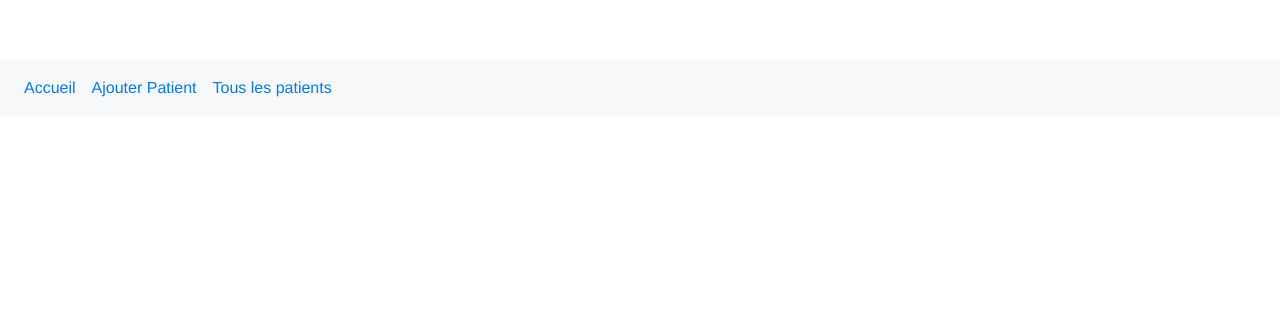
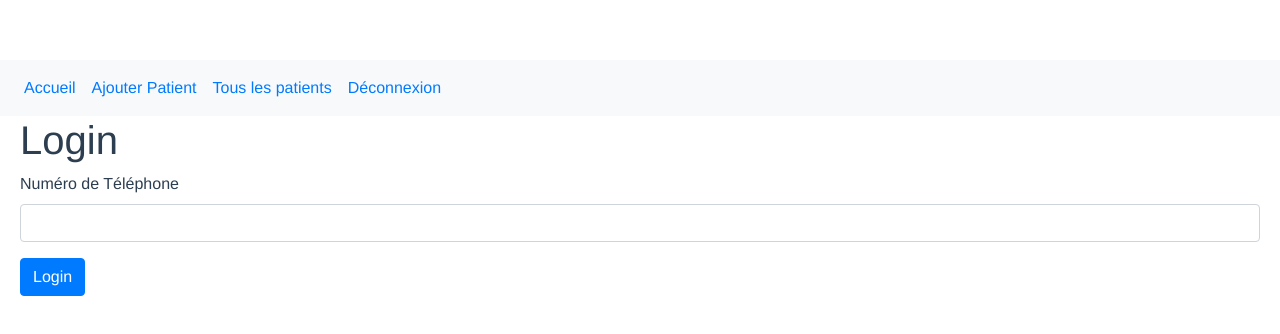
Before and after one commit to bkingg/fagaru, a Vue app: page /Login in a window 1280 px wide. Shown: the top 334 px of the page. Built offline with nearby package versions, Linux system fonts and the light colour scheme; no server answers; what vuefire would draw is missing.

Commit message:
Authentication

```diff
--- a/src/App.vue
+++ b/src/App.vue
@@ -14,6 +14,9 @@
         </li>
         <li class="nav-item">
           <router-link :to="{ name: 'Patients' }" class="nav-link">Tous les patients</router-link>
+        </li>
+        <li class="nav-item">
+          <a href="#" @click.prevent="logout" class="nav-link">Déconnexion</a>
         </li>
       </ul>
     </nav>
@@ -37,3 +40,22 @@
   padding-right: 20px;
 }
 </style>
+
+
+<script>
+import Firebase from 'firebase'
+
+export default {
+	name: 'App',
+	methods: {
+		logout() {
+			Firebase.auth().signOut().then(() => {
+        this.$router.replace('login');
+      })
+      // .catch(function(error) {
+      //   // An error happened.
+      // });
+		}
+	}
+}
+</script>
--- a/src/components/Accueil.vue
+++ b/src/components/Accueil.vue
@@ -1,7 +1,20 @@
 // Accueil.vue
 
 <template>
-  <h1>Accueil</h1>
+  <div>
+    <h1>Accueil</h1>
+
+    <p>Bienvenue sur l'application Fagaru, le gestionnaire de dossiers de patients.
+      Dans cette application, vous avez accès aux données de tous les patients du Sénégal
+    </p>
+
+    <h4>Vous pouvez:</h4>
+    <ol>
+      <li>Gérer vos patients</li>
+      <li>Afficher l'historique des consultations et observations émises sur le patient par les médecins précédents</li>
+      <li>Émettre vos observations</li>
+    </ol>
+  </div>
 </template>
 
 <script>
--- /dev/null
+++ b/src/components/Login.vue
@@ -0,0 +1,72 @@
+// Login.vue
+
+<template>
+  <div>
+		<h1>Login</h1>
+		<form v-if="(phoneIsValid == false)" @submit.prevent="signInWithPhone">
+			<div class="form-group">
+				<label>Numéro de Téléphone</label>
+				<input type="text" name="tel" class="form-control" required v-model="user.tel"/>
+			</div>
+			<div class="form-group">
+				<div id="recaptcha-container"></div>
+			</div>
+			<div class="form-group">
+				<input type="submit" class="btn btn-primary" value="Login"/>
+			</div>
+		</form>
+		<form v-if="phoneIsValid" @submit.prevent="confirmCode">
+			<div class="form-group">
+				<label>Code de vérification</label>
+				<input type="number" name="tel" class="form-control" required v-model="user.code"/>
+			</div>
+			<div class="form-group">
+				<input type="submit" class="btn btn-primary" value="Login"/>
+			</div>
+		</form>
+  </div>
+</template>
+
+<script>
+import Firebase from 'firebase'
+
+export default {
+	name: 'Login',
+	data() {
+		return {
+			phoneIsValid: false,
+			user: {}
+		}
+	},
+	methods: {
+		signInWithPhone() {
+			Firebase.auth().languageCode = 'fr';
+			window.recaptchaVerifier = new Firebase.auth.RecaptchaVerifier('recaptcha-container');
+
+			Firebase.auth().signInWithPhoneNumber(this.user.tel, window.recaptchaVerifier)
+				.then(confirmationResult => {
+					// SMS sent. Prompt user to type the code from the message, then sign the
+					// user in with confirmationResult.confirm(code).
+					window.confirmationResult = confirmationResult;
+					this.phoneIsValid = true;
+				}).catch(() => {
+					// Error; SMS not sent
+					window.grecaptcha.reset(window.recaptchaWidgetId);
+					this.phoneIsValid = false;
+				});
+		},
+		confirmCode() {
+			window.confirmationResult.confirm(this.user.code).then(() => {
+				// User signed in successfully.
+				// var user = result.user;
+				this.$router.replace('/accueil');
+			})
+			// .catch(function (error) {
+			// 	// User couldn't sign in (bad verification code?)
+			// 	// eslint-disable-next-line no-console
+			// 	// console.log('cannot sign in');
+			// });
+		}
+	}
+}
+</script>
--- a/src/config/db.js
+++ b/src/config/db.js
@@ -1,6 +1,6 @@
 // db.js
+import Firebase from 'firebase'
 
-import Firebase from 'firebase'
 let config = {
 	apiKey: "AIzaSyA-zPRmI1D18e9vkTCP9wPDy_a_2A9HiUM",
 	authDomain: "fagaru-3a3f9.firebaseapp.com",
--- a/src/main.js
+++ b/src/main.js
@@ -5,12 +5,14 @@ import VueFire from 'vuefire'
 import VueRouter from 'vue-router'
 import Moment from 'moment'
 import App from './App.vue'
+import Firebase from 'firebase'
 
 import AjouterPatient from './components/AjouterPatient.vue'
 import ModifierPatient from './components/ModifierPatient.vue'
 import FichePatient from './components/FichePatient.vue'
 import Patients from './components/Patients.vue'
 import Accueil from './components/Accueil.vue'
+import Login from './components/Login.vue'
 
 Vue.use(VueFire)
 Vue.use(VueRouter)
@@ -19,33 +21,70 @@ Vue.config.productionTip = false
 
 const routes = [
   {
+    path: '*',
+    redirect: 'Login',
+  },
+  {
+    path: '/',
+    redirect: 'Login',
+  },
+  {
+      name: 'Login',
+      path: '/login',
+      component: Login
+  },
+  {
     name: 'Accueil',
-    path: '/',
-    component: Accueil
+    path: '/accueil',
+    component: Accueil,
+    meta: {
+      requiresAuth: true
+    }
   },
   {
       name: 'AjouterPatient',
       path: '/ajouter',
-        component: AjouterPatient
+      component: AjouterPatient,
+      meta: {
+        requiresAuth: true
+      }
   },
   {
       name: 'ModifierPatient',
       path: '/modifier/:id',
-      component: ModifierPatient
+      component: ModifierPatient,
+      meta: {
+        requiresAuth: true
+      }
   },
   {
       name: 'Patients',
       path: '/patients',
-      component: Patients
+      component: Patients,
+      meta: {
+        requiresAuth: true
+      }
   },
   {
       name: 'FichePatient',
       path: '/fiche/:id',
-      component: FichePatient
+      component: FichePatient,
+      meta: {
+        requiresAuth: true
+      }
   },
 ];
 
 const router = new VueRouter({ mode: 'history', routes: routes });
+
+router.beforeEach ((to, from, next) => {
+  let currentUser = Firebase.auth().currentUser;
+  let requiresAuth = to.matched.some(record => record.meta.requiresAuth)
+
+  if(requiresAuth && !currentUser) next('login')
+  else if(!requiresAuth && currentUser) next('accueil')
+  else next()
+})
 
 Vue.filter('date', function(value, format) {
   if (value) {
@@ -53,7 +92,12 @@ Vue.filter('date', function(value, format) {
   }
 })
 
-new Vue({
+let app;
+Firebase.auth().onAuthStateChanged(function() {
+  if(!app) {
+    app = new Vue({
       render: h => h(App),
       router
     }).$mount('#app')
+  }
+});
```
Lines whose indentation alone changed are shown as unchanged.
